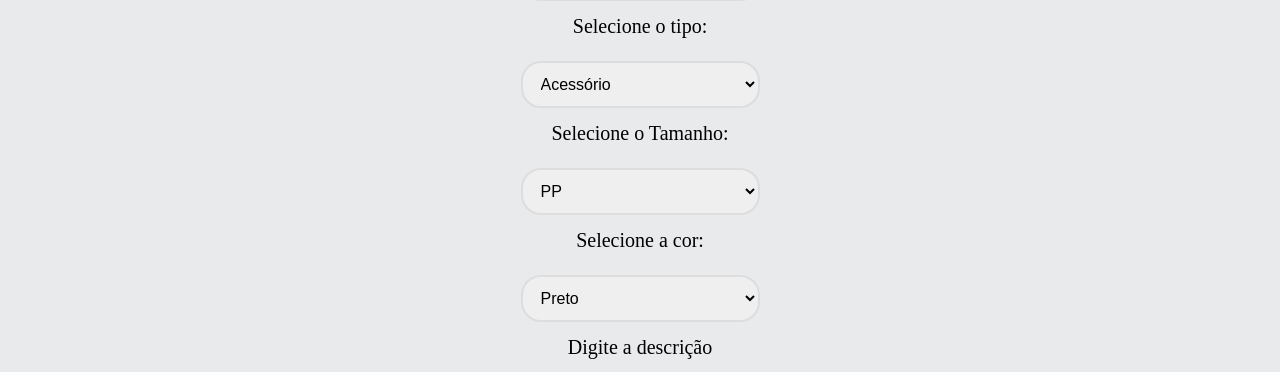
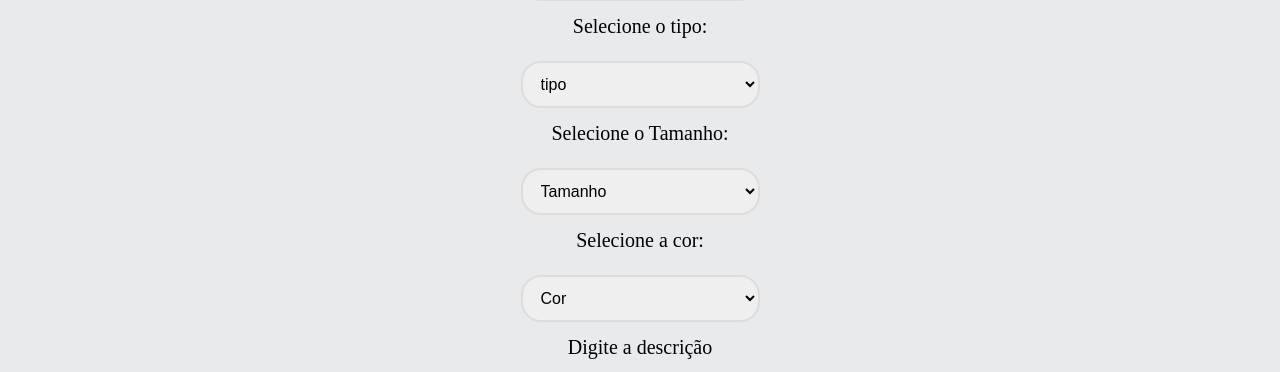
Before and after one commit to SantoAmaroFC/e-commerce-projeto, a React (Vite) app in the folder e-commerce projeto 1 luiz/: page / in a window 1280 px wide. Both pictures are taken after a click on the button "Cadastro". Shown: the part 232-604 px from the top of the page. Built offline with nearby package versions, Linux system fonts and the light colour scheme.

Commit message:
bonitinho

```diff
--- a/e-commerce projeto 1 luiz/src/components/Cadastros.jsx
+++ b/e-commerce projeto 1 luiz/src/components/Cadastros.jsx
@@ -22,6 +22,7 @@ function Cadastro() {
           </label>
         <select className='input-cad'
         >
+        <option value="">tipo</option>
         <option value="">Acessório</option>
         <option value="">Camisa</option>
         <option value="">Blusa</option>
@@ -36,6 +37,7 @@ function Cadastro() {
           </label>
         <select className='input-cad'
         >
+        <option value="">Tamanho</option>
         <option value="">PP</option>
         <option value="">P</option>
         <option value="">M</option>
@@ -50,6 +52,7 @@ function Cadastro() {
           </label>
         <select className='input-cad'
         >
+        <option value="">Cor</option>
         <option value="">Preto</option>
         <option value="">Branco</option>
         <option value="">Marrom</option>
```
Also changed, not shown: 1 other file (tests, documents, lock files or other folders).
